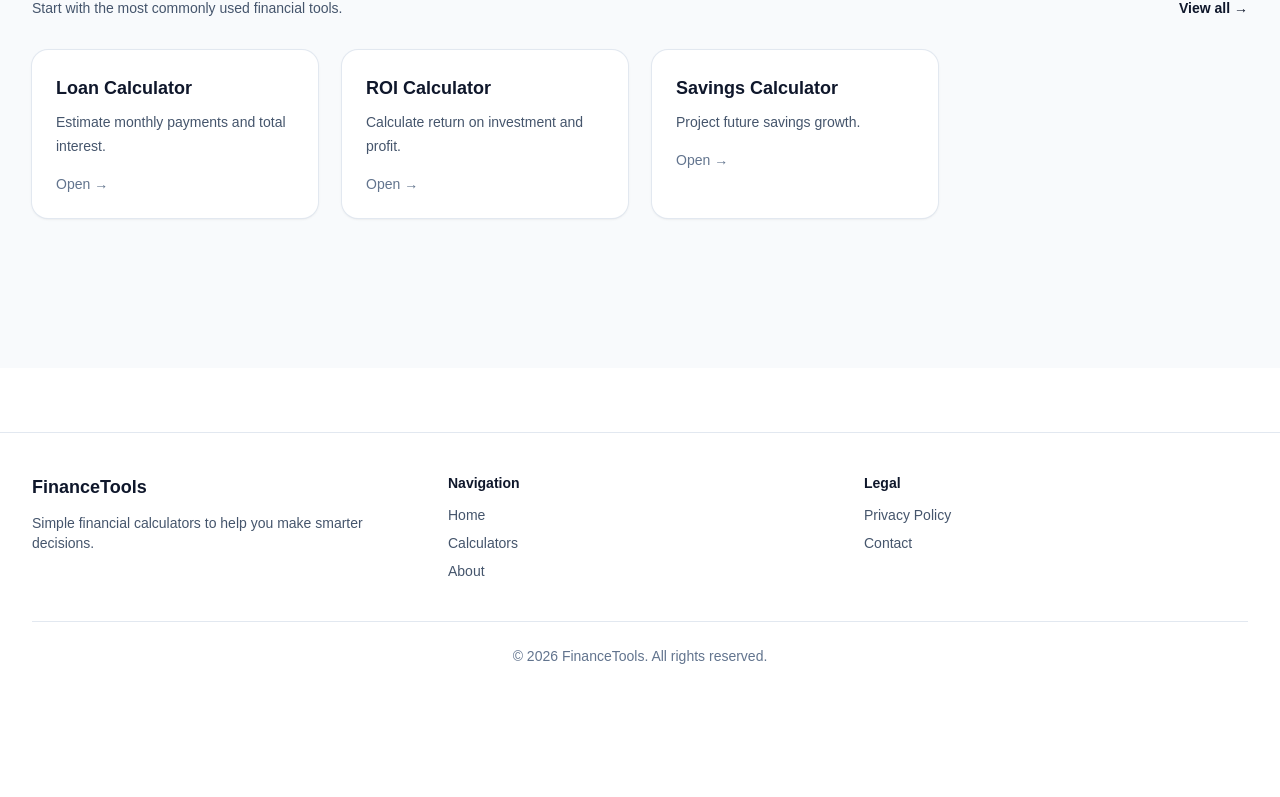
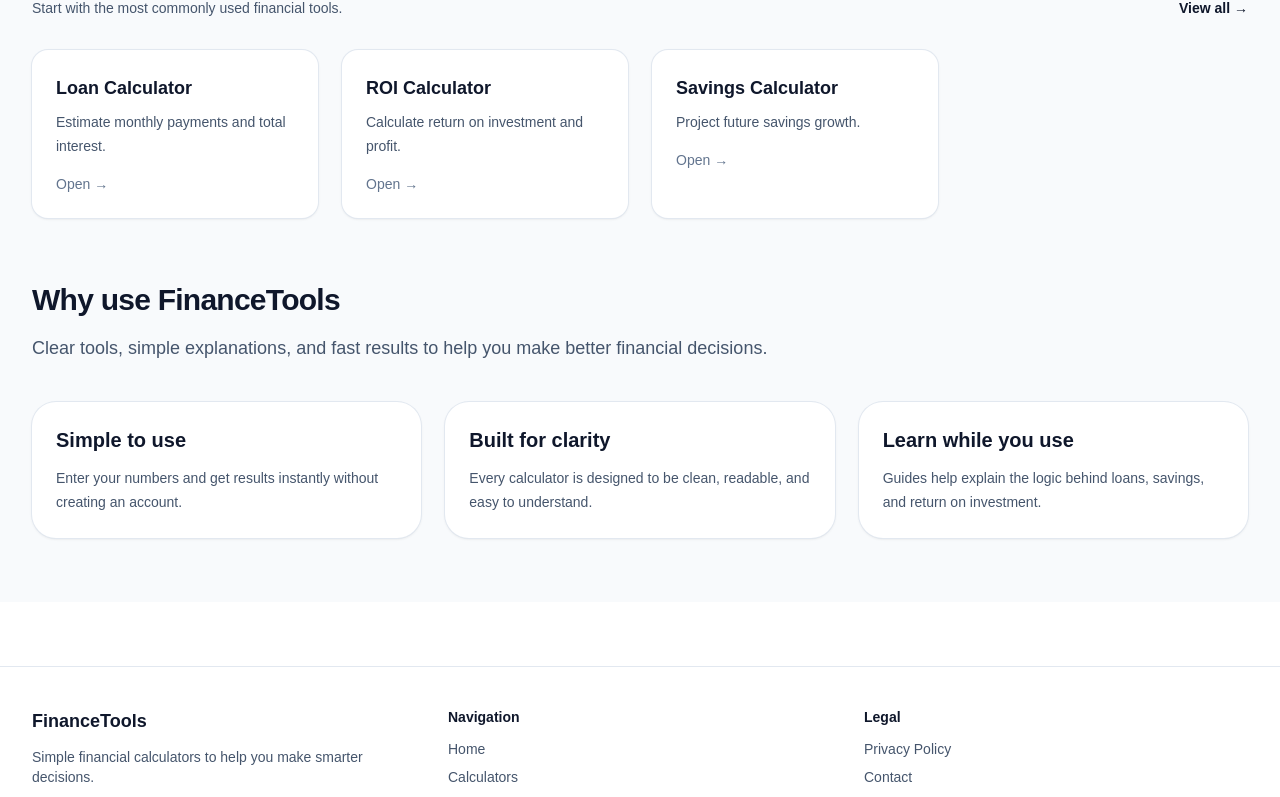
Before and after one commit to alameersam/finance-tools, a Next.js app: page / in a window 1280 px wide. Shown: the part 493-1290 px from the top of the page. Before the commit the page ends 1199 px from the top, so only its background shows below. Built offline with nearby package versions, Linux system fonts and the light colour scheme.

Commit message:
add why use section to homepage

```diff
--- a/app/page.tsx
+++ b/app/page.tsx
@@ -94,6 +94,39 @@ export default function Home() {
     ))}
   </div>
 </section>
+<section className="mx-auto max-w-7xl px-6 pb-16 lg:px-8">
+  <div className="max-w-3xl">
+    <h2 className="text-3xl font-bold tracking-tight">
+      Why use FinanceTools
+    </h2>
+    <p className="mt-4 text-lg text-slate-600">
+      Clear tools, simple explanations, and fast results to help you make better financial decisions.
+    </p>
+  </div>
+
+  <div className="mt-10 grid gap-6 md:grid-cols-3">
+    <div className="rounded-3xl bg-white p-6 shadow-sm ring-1 ring-slate-200">
+      <h3 className="text-xl font-semibold">Simple to use</h3>
+      <p className="mt-3 text-sm leading-6 text-slate-600">
+        Enter your numbers and get results instantly without creating an account.
+      </p>
+    </div>
+
+    <div className="rounded-3xl bg-white p-6 shadow-sm ring-1 ring-slate-200">
+      <h3 className="text-xl font-semibold">Built for clarity</h3>
+      <p className="mt-3 text-sm leading-6 text-slate-600">
+        Every calculator is designed to be clean, readable, and easy to understand.
+      </p>
+    </div>
+
+    <div className="rounded-3xl bg-white p-6 shadow-sm ring-1 ring-slate-200">
+      <h3 className="text-xl font-semibold">Learn while you use</h3>
+      <p className="mt-3 text-sm leading-6 text-slate-600">
+        Guides help explain the logic behind loans, savings, and return on investment.
+      </p>
+    </div>
+  </div>
+</section>
     </main>
   );
 }
```
